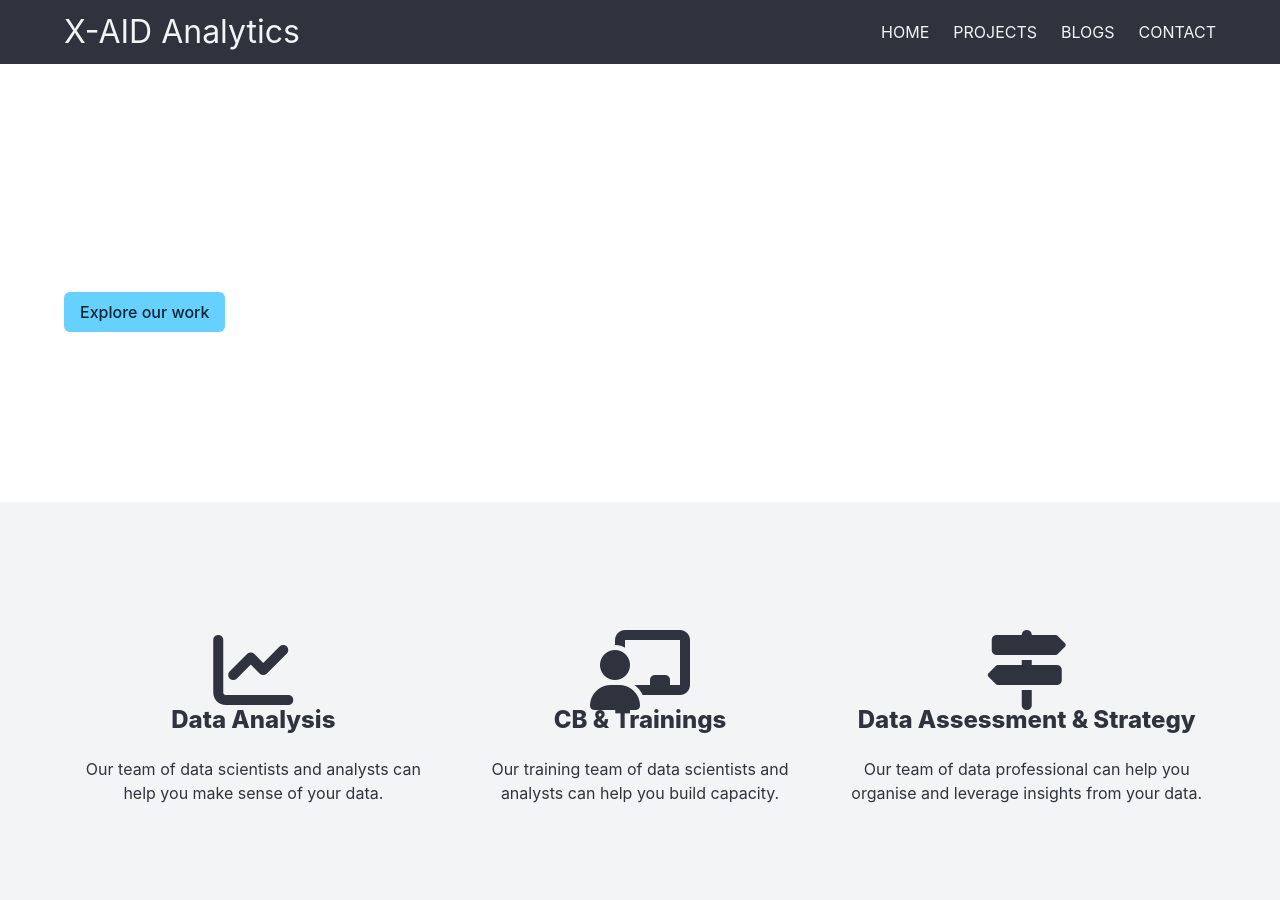
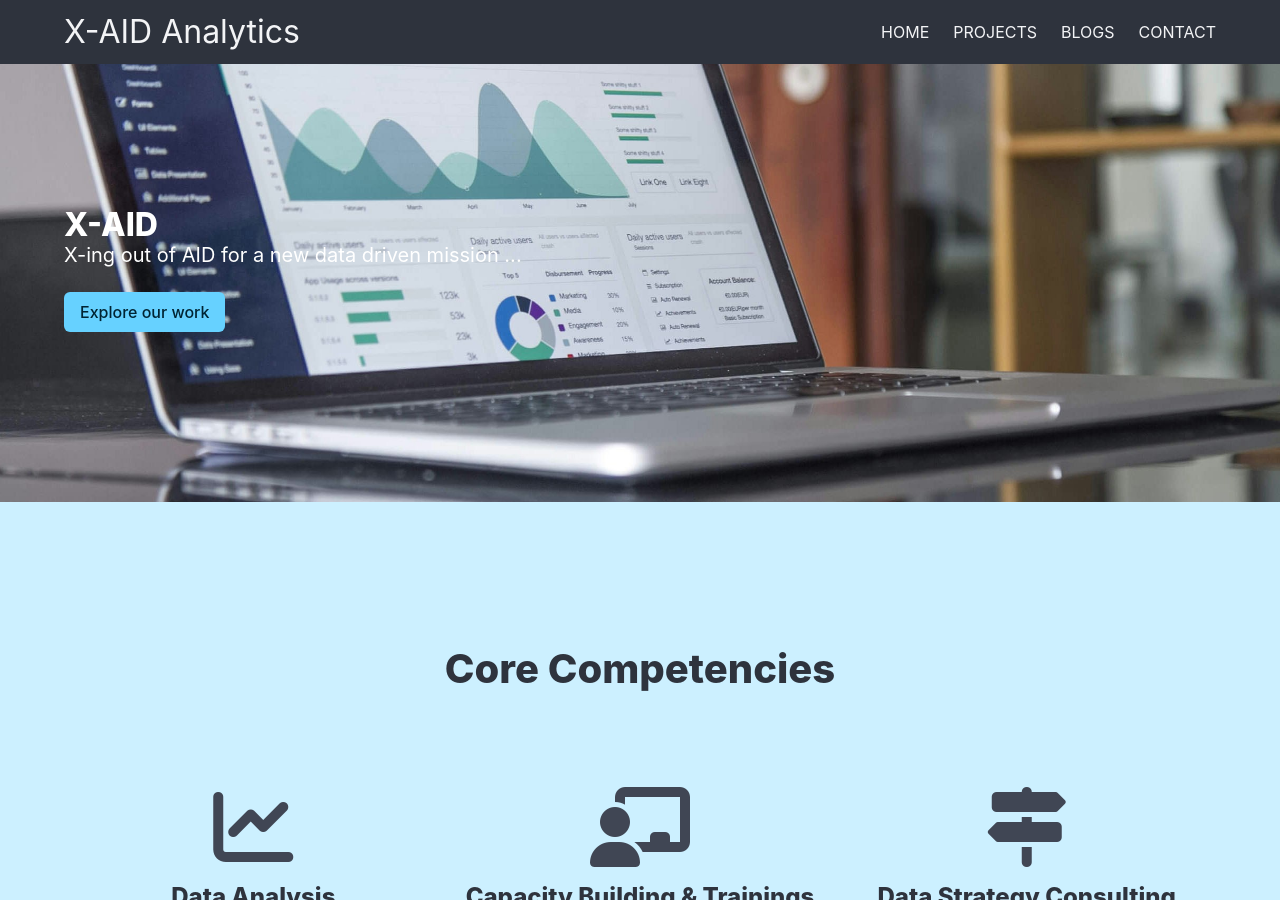
Before and after one commit to X-AID-Analytics/x-aid-analytics.github.io, a Jekyll site: the page built from docs/index.html, in a window 1280 px wide and 900 px high. Built offline with Jekyll 4.4.1, drawn with Linux system fonts in a browser that asks for light colours; nearby versions of some CDN libraries; comment, search, counter and statistics services are not loaded; a style sheet for code colours, icons or effects is not loaded; some of the changed text lies outside the part shown.

Commit message:
UPDATE - Adding home page content

```diff
--- a/docs/_includes/footer.html
+++ b/docs/_includes/footer.html
@@ -0,0 +1,82 @@
+<section id="footer" class="section has-background-grey py-6">
+<div class="container">
+
+    <div class="columns is-multiline">
+        <div class="column is-6">
+            <a class="is-inline-block" href="/">
+                <img src="assets/img/monitor.png" alt="" width="50%"/>
+            </a>
+
+            <p class="has-text-white">Lorem ipsum dolor sit amet, consectetur adipiscing elit. Lectus interdum facilisis odio scelerisque vel neque.</p>
+
+            <div class="mt-4">
+                <p class="has-text-white">
+                    <span class="icon-text mr-0">
+                        <span class="icon">
+                            <a class="has-text-grey-light" href="#" target="_blank">
+                                <i class="fas fa-globe fa-2x"></i>
+                            </a>
+                        </span>
+                    </span>
+
+                    <span class="icon-text mx-4">
+                        <span class="icon">
+                            <a class="has-text-grey-light" href="#" target="_blank">
+                                <i class="fab fa-linkedin fa-2x"></i>
+                            </a>
+                        </span>
+                    </span>
+
+                    <span class="icon-text ml-0">
+                        <span class="icon">
+                            <a class="has-text-grey-light" href="#" target="_blank">
+                                <i class="fab fa-github fa-2x"></i>
+                            </a>
+                        </span>
+                    </span>
+                </p>
+            </div>
+
+        </div>
+        <div class="column is-6">
+            <div class="columns">
+                <div class="column is-3">
+                    <h3 class="mb-8 has-text-grey-light has-text-weight-semibold is-uppercase is-underlined">Menu</h3>
+                    <ul>
+                        <li class="my-4"><a class="has-text-white" href="/">Home</a></li>
+                        <li class="mb-4"><a class="has-text-white" href="/projects/">Projects</a></li>
+                        <li class="mb-4"><a class="has-text-white" href="/blogs/">Blogs</a></li>
+                        <li><a class="has-text-white" href="/contact/">Contact</a></li>
+                    </ul>
+                </div>
+
+                <div class="column is-3">
+                    <h3 class="mb-8 has-text-grey-light has-text-weight-semibold is-uppercase is-underlined">Services</h3>
+                    <ul>
+                        <li class="my-4"><a class="has-text-white" href="/#home-services">Data Analysis</a></li>
+                        <li class="mb-4"><a class="has-text-white" href="/#home-services">Data Visualization</a></li>
+                        <li class="mb-4"><a class="has-text-white" href="/#home-services">Capacity Building</a></li>
+                        <li><a class="has-text-white" href="/#home-services">Trainings</a></li>
+                    </ul>
+                </div>
+
+                <div class="column is-6">
+                    <h3 class="mb-8 has-text-grey-light has-text-weight-semibold is-uppercase is-underlined">Blogs</h3>
+                    <ul>
+                        <li class="my-4"><a class="has-text-white" href="/blogs/#">User guide for a data analyst</a></li>
+                        <li class="mb-4"><a class="has-text-white" href="/blogs/#">A typical day at PEPFAR/COP Planning</a></li>
+                        <li class="mb-4"><a class="has-text-white" href="/blogs/#">80h of hard work for a 5mins of fame</a></li>
+                        <li><a class="has-text-white" href="/blogs/#">The technical debt of data scientists</a></li>
+                    </ul>
+                </div>
+
+            </div>
+        </div>
+
+    </div>
+
+    <div class="content is-small has-text-centered">
+        <p class="has-text-white">2025 &copy; <b>X-AID Analytics</b> - Inspired by bulma theme designed by <a class="has-text-white" href="https://www.csrhymes.com">C.S. Rhymes</a></p>
+    </div>
+</div>
+</section>
--- a/docs/_layouts/default.html
+++ b/docs/_layouts/default.html
@@ -23,5 +23,7 @@
     <footer>
       {% include footer.html %}
     </footer>
+
+    <script src="assets/js/script.js"></script>
   </body>
 </html>
--- a/docs/assets/css/style.css
+++ b/docs/assets/css/style.css
@@ -6,7 +6,7 @@
 
 #home-banner,
 .has-bg-img {
-    background-image: url(assets/img/carlos-muza-hpjSkU2UYSU-unsplash.jpg);
+    background-image: url('../img/carlos-muza-hpjSkU2UYSU-unsplash.jpg');
     background-position: center;
     background-size: cover;
 }
--- a/docs/index.html
+++ b/docs/index.html
@@ -6,6 +6,7 @@
 image: /assets/img/home.jpg
 ---
 
+<!-- Home: Banner + callout message -->
 <section id="home-banner" class="hero is-halfheight has-bg-img">
     <div class="hero-body">
         <div class="container">
@@ -19,12 +20,16 @@
     </div>
 </section>
 
-<section id="home-services" class="hero is-medium is-light">
+<!-- Home: Services -->
+<section id="home-services" class="hero is-medium has-background-info-light">
     <div class="hero-body">
         <div class="container">
+
+            <h2 class="title is-2 mb-6 pb-6 has-text-centered">Core Competencies</h2>
+
             <div class="columns is-multiline is-centered">
                 <div class="column is-4 has-text-centered">
-                    <div class="icon is-large">
+                    <div class="is-large mb-4">
                         <i class="fa-solid fa-chart-line fa-5x"></i>
                     </div>
                     <h2 class="title is-4">Data Analysis</h2>
@@ -32,18 +37,18 @@
                 </div>
 
                 <div class="column is-4 has-text-centered">
-                    <div class="icon is-large">
+                    <div class="is-large mb-4">
                         <i class="fa-solid fa-chalkboard-user fa-5x"></i>
                     </div>
-                    <h2 class="title is-4">CB & Trainings</h2>
+                    <h2 class="title is-4">Capacity Building & Trainings</h2>
                     <p>Our training team of data scientists and analysts can help you build capacity.</p>
                 </div>
 
                 <div class="column is-4 has-text-centered">
-                    <div class="icon is-large">
+                    <div class="is-large mb-4">
                         <i class="fa-solid fa-signs-post fa-5x"></i>
                     </div>
-                    <h2 class="title is-4">Data Assessment & Strategy</h2>
+                    <h2 class="title is-4">Data Strategy Consulting</h2>
                     <p>Our team of data professional can help you organise and leverage insights from your data.</p>
                 </div>
             </div>
@@ -51,74 +56,66 @@
     </div>
 </section>
 
+<!-- Home - Members Profile -->
 <section id="home-members" class="hero is-medium is-light">
     <div class="hero-body">
         <div class="container">
-            <div class="columns is-multiline is-centered">
-                <div class="column is-3">
+
+            <h2 class="title is-2 mb-6 pb-6 has-text-centered">Meet the Team</h2>
+
+            <div class="fixed-grid has-2-cols has-1-cols-mobile">
+                <div class="grid">
+                    {% for member in site.data.members %}
+                    <div class="cell">
+                        <div class="card">
                             <div class="card-content">
                                 <div class="media">
                                     <div class="media-left">
-                                <figure class="image is-48x48">
-                                    <img src="https://bulma.io/assets/images/placeholders/128x128.png" alt="Placeholder image">
+                                        <figure class="image is-96x96">
+                                            <!-- <img src="https://bulma.io/assets/images/placeholders/128x128.png" alt="Profile - {{ member.name }}"> -->
+                                            <img src="assets/img/profiles/{{ member.image }}" alt="Profile - {{ member.name }}">
                                         </figure>
                                     </div>
                                     <div class="content">
-                                <p class="title is-4">Malik Smith</p>
-                                <p class="subtitle is-6">@msmith</p>
+                                        <p class="title is-4">{{ member.name }}</p>
+                                        <p class="subtitle">{{ member.role }} at <a href="{{ member.org_link }}" target="_blank">{{ member.org }}</a></p>
+                                        <p class="subtitle is-6">{{ member.bio }}</p>
+                                    </div>
+                                </div>
+                                <div class="content">
+                                    <p>
+                                        {% for skill in member.skills %}
+                                        <a href="">#{{ skill }}</a>
+                                        {% endfor %}
+                                    </p>
+                                    <p class="subtitle is-6">
+                                        {% for social in member.social_links %}
+                                        <span class="icon-text">
+                                            <span class="icon">
+                                                <i class="{{social.icon}}"></i>
+                                            </span>
+                                            <span><a href="{{ social.url }}" target="_blank">{{ social.name }}</a></span>
+                                        </span>
+                                        {% endfor %}
+                                    </p>
                                 </div>
                             </div>
                         </div>
                     </div>
-
-                <div class="column is-3">
-                    <div class="card-content">
-                        <div class="media">
-                            <div class="media-left">
-                                <figure class="image is-48x48">
-                                    <img src="https://bulma.io/assets/images/placeholders/96x96.png" alt="Placeholder image">
-                                </figure>
-                            </div>
-                            <div class="content">
-                                <p class="title is-4">Malik Smith</p>
-                                <p class="subtitle is-6">@msmith</p>
-                            </div>
-                        </div>
-                    </div>
-                </div>
-
-                <div class="column is-3">
-                    <div class="card-content">
-                        <div class="media">
-                            <div class="media-left">
-                                <figure class="image is-48x48">
-                                    <img src="https://bulma.io/assets/images/placeholders/96x96.png" alt="Placeholder image">
-                                </figure>
-                            </div>
-                            <div class="content">
-                                <p class="title is-4">Malik Smith</p>
-                                <p class="subtitle is-6">@msmith</p>
-                            </div>
-                        </div>
-                    </div>
-                </div>
-
-                <div class="column is-3">
-                    <div class="card-content">
-                        <div class="media">
-                            <div class="media-left">
-                                <figure class="image is-48x48">
-                                    <img src="https://bulma.io/assets/images/placeholders/96x96.png" alt="Placeholder image">
-                                </figure>
-                            </div>
-                            <div class="content">
-                                <p class="title is-4">Malik Smith</p>
-                                <p class="subtitle is-6">@msmith</p>
-                            </div>
-                        </div>
-                    </div>
+                    {% endfor %}
                 </div>
             </div>
         </div>
     </div>
 </section>
+
+<!-- Home - Hightlights -->
+<section id="home-highlights" class="hero is-medium has-background-success-light">
+    <div class="hero-body">
+        <div class="container">
+
+            <h2 class="title is-2 mb-6 pb-6 has-text-centered">Key Projects</h2>
+
+        </div>
+    </div>
+</section>
```
Also changed, not shown: docs/_data/members.yml (+75 -12 lines), docs/assets/img/profiles/man.png (added), docs/assets/img/profiles/man1.png (added), docs/assets/img/profiles/user.png (added), docs/assets/img/profiles/user1.png (added), docs/assets/img/profiles/woman.png (added), 1 other file. Lines whose indentation alone changed are shown as unchanged.
